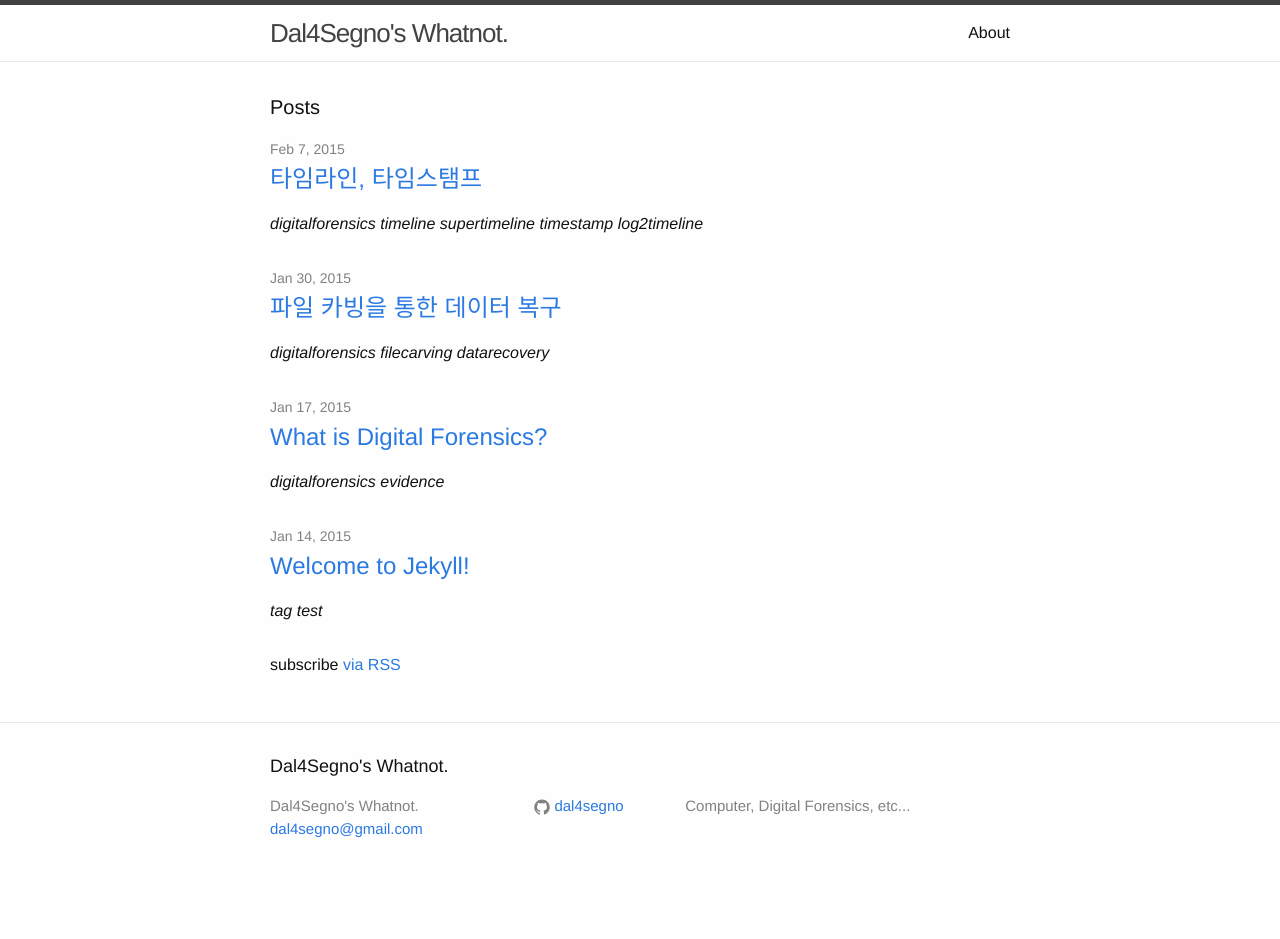
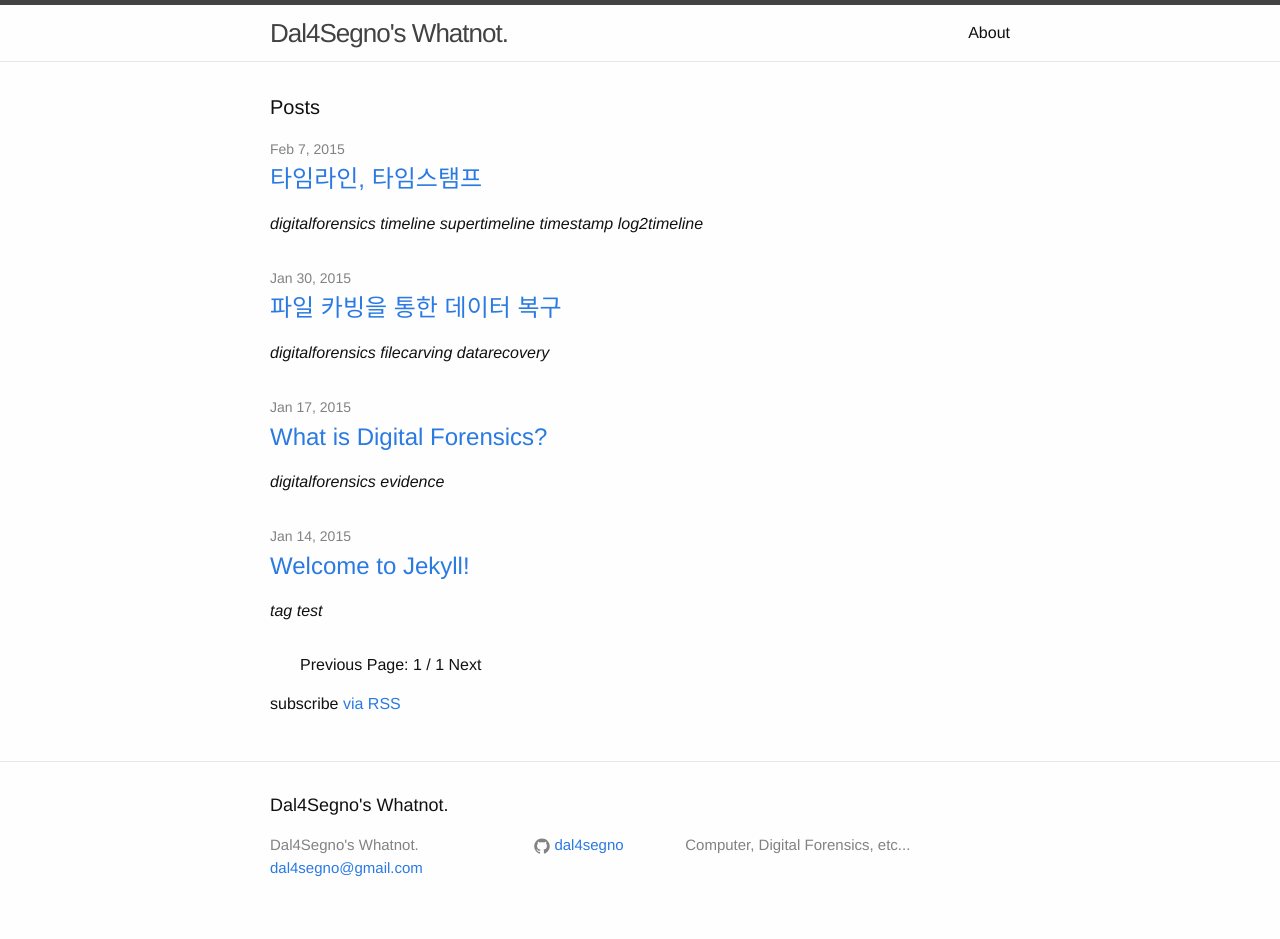
Before and after one commit to Dal4Segno/dal4segno.github.com, a Jekyll site: the page built from index.html, in a window 1280 px wide. Built offline with Jekyll 4.4.1, drawn with Linux system fonts in a browser that asks for light colours; some web fonts are replaced; Markdown is read by kramdown in place of the engine named in the settings; the list of posts is cut into pages by our own code; before the commit the page ends 900 px from its top, so only the background shows below that.

Commit message:
pagination

```diff
--- a/_config.yml
+++ b/_config.yml
@@ -18,3 +18,6 @@ comments:
 assests:
   sources:
     - _assets/fonts
+
+paginate: 10
+paginate_path: "blog/page:num"
--- a/index.html
+++ b/index.html
@@ -6,8 +6,9 @@ layout: default
 
   <h1 class="page-heading">Posts</h1>
 
+  <!-- Paginate Post -->
   <ul class="post-list">
-    {% for post in site.posts %}
+    {% for post in paginator.posts %}
       <li>
         <span class="post-meta">{{ post.date | date: "%b %-d, %Y" }}</span>
 
@@ -21,6 +22,21 @@ layout: default
     {% endfor %}
   </ul>
 
+  <!-- Pagination Links -->
+  <ul class="pagination">
+    {% if paginator.previous_page %}
+      <a href="{{ pagenator.previous_page_path }}" class="previous">Previous</a>
+    {% else %}
+      <span class="previous">Previous</span>
+    {% endif %}
+    <span class="page_number ">Page: {{ paginator.page }} / {{ paginator.total_pages }}</span>
+    {% if paginator.next_page %}
+      <a href="{{ pagenator.next_page_path }}" class="next">Next</a>
+    {% else %}
+      <span class="next ">Next</span>
+    {% endif %}
+  </ul>
+
   <p class="rss-subscribe">subscribe <a href="{{ "/feed.xml" | prepend: site.baseurl }}">via RSS</a></p>
 
 </div>
```
